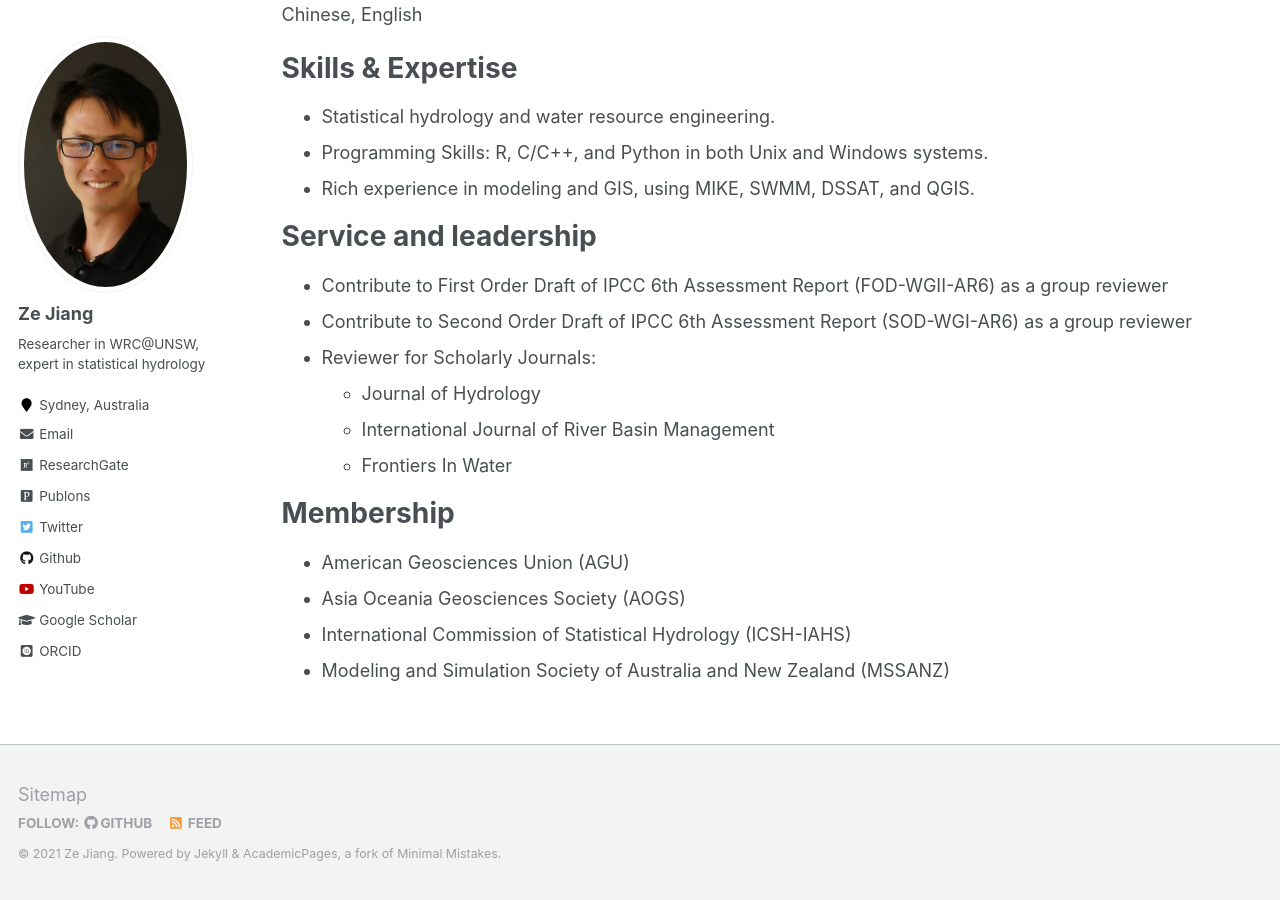
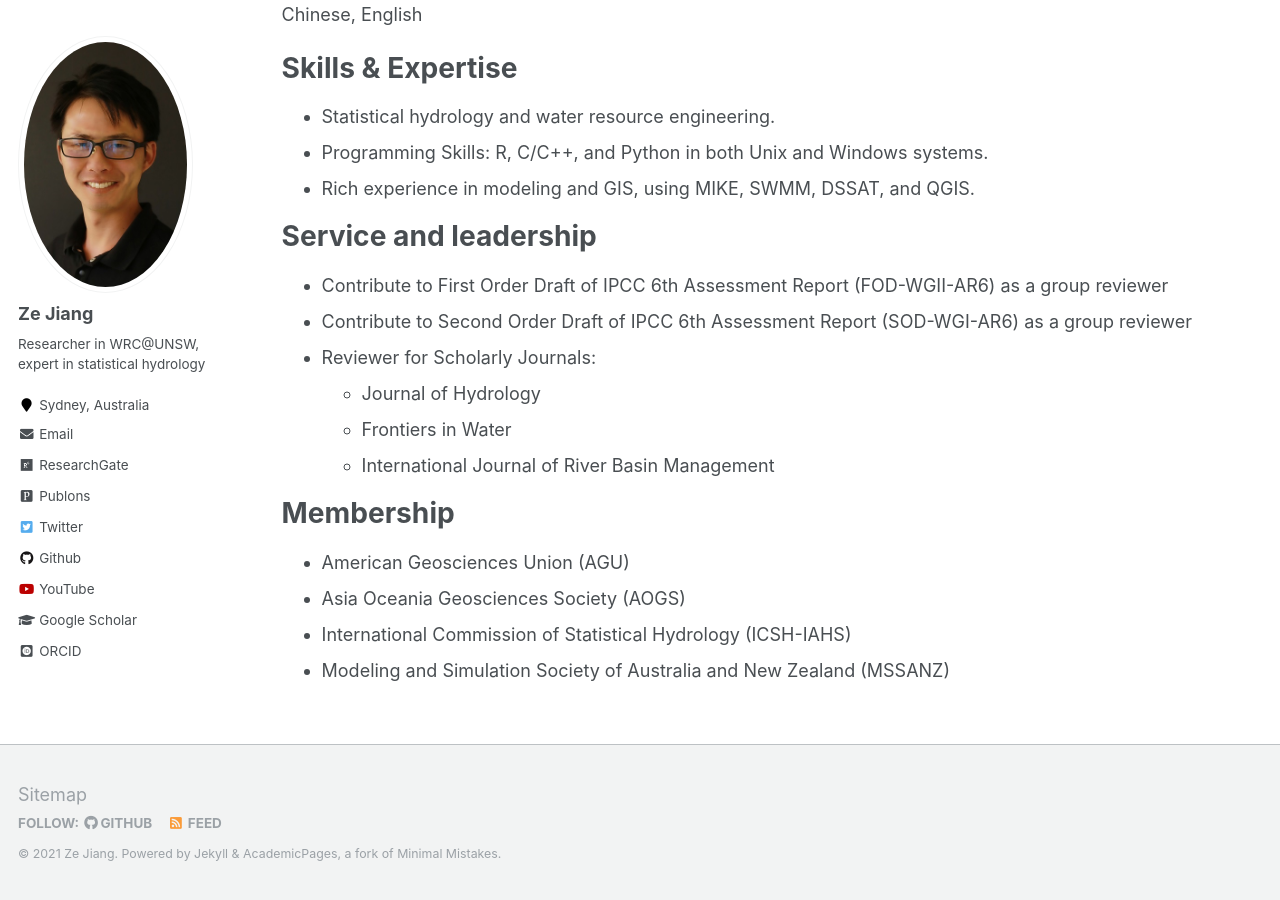
Before and after one commit to zejiang-unsw/zejiang-unsw.github.io, a Jekyll site: the page built from _pages/cv.md, in a window 1280 px wide and 900 px high, scrolled down 3223 px. Built offline with Jekyll 4.4.1, drawn with Linux system fonts in a browser that asks for light colours; some web fonts are replaced.

```diff
--- a/_pages/cv.md
+++ b/_pages/cv.md
@@ -79,8 +79,8 @@
 * Contribute to Second Order Draft of IPCC 6th Assessment Report (SOD-WGI-AR6) as a group reviewer
 * Reviewer for Scholarly Journals:
   + Journal of Hydrology
+  + Frontiers in Water
   + International Journal of River Basin Management
-  + Frontiers In Water
 
 Membership
 ======
```
Also changed, not shown: 1 other file.
